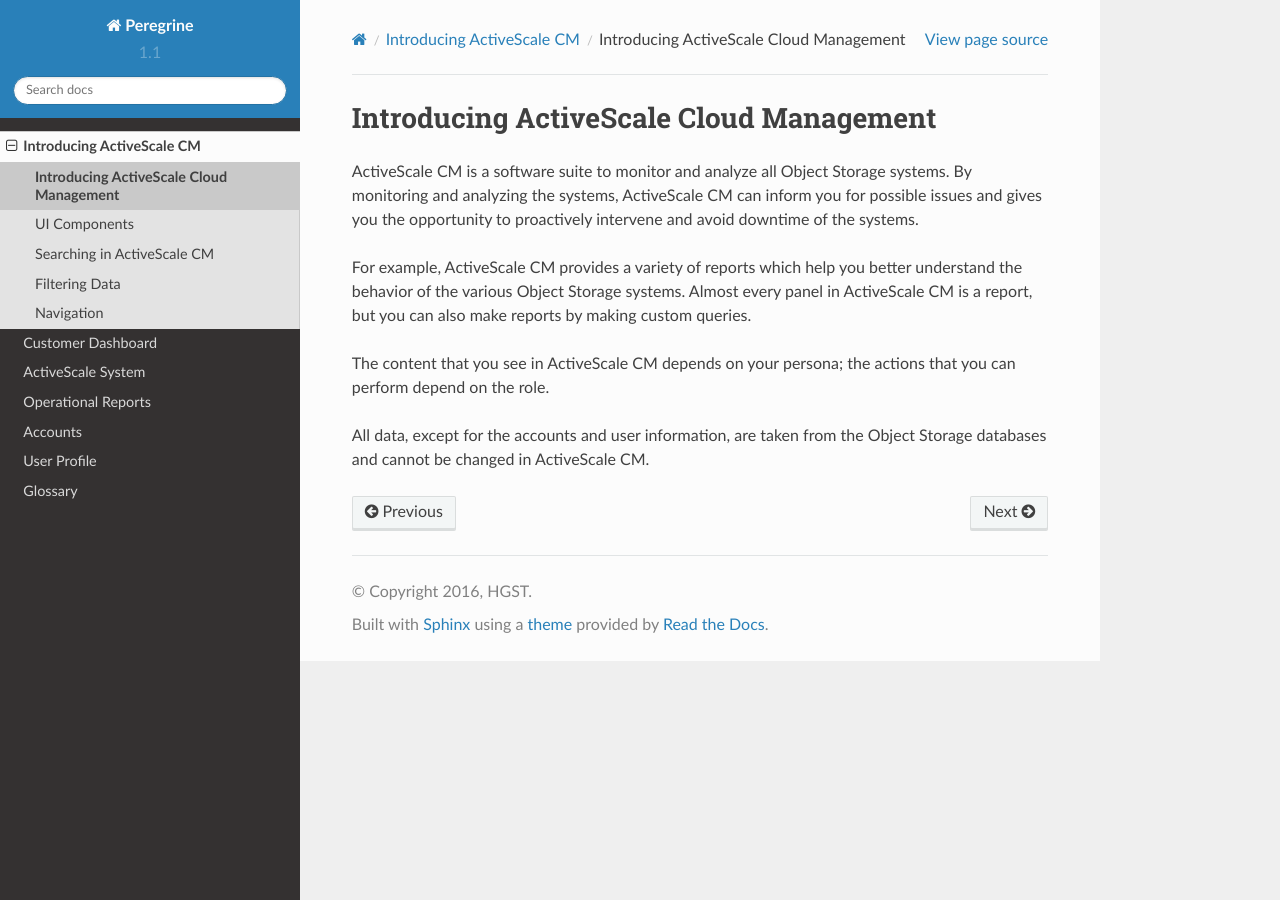
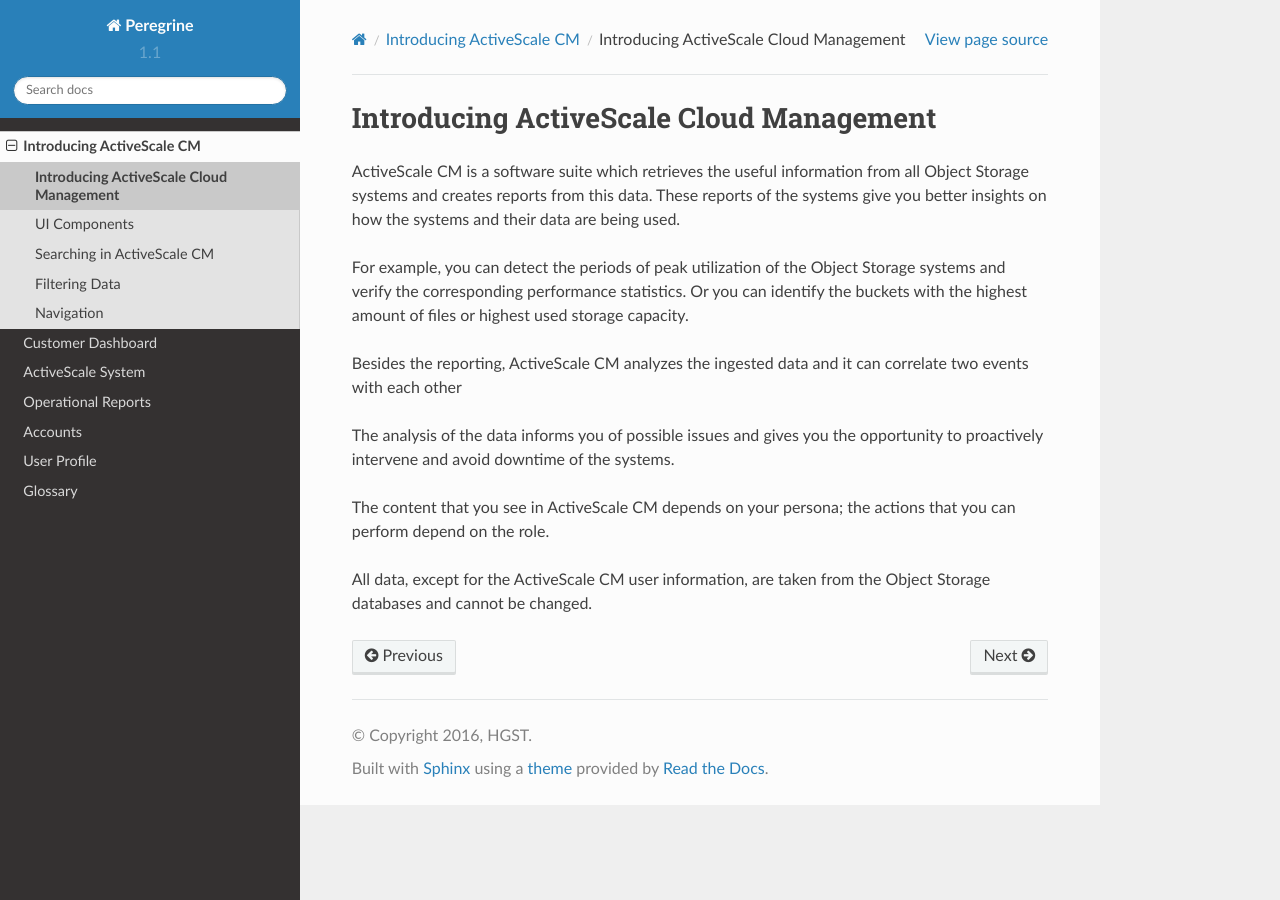
Before and after one commit to tdewolf/peregrine, a Sphinx documentation site: the page built from source/introduction/what_is_peregrine.rst, in a window 1280 px wide. Built offline with Sphinx 7.4.7 and the Read the Docs theme 2.0.0, drawn with Linux system fonts in a browser that asks for light colours; pages that are not in the unit, such as notebooks, are missing from menus.

Commit message:
start processing mukesh's remarks + rewrite introduction to emphasize the analysis and not the support functionality

```diff
--- a/source/introduction/what_is_peregrine.rst
+++ b/source/introduction/what_is_peregrine.rst
@@ -3,13 +3,18 @@
 Introducing |prodlong|
 ======================
 
-|prod| is a software suite to monitor and analyze all |as| systems. By monitoring and analyzing
-the systems, |prod| can inform you for possible issues and gives you the opportunity to proactively
+|prod| is a software suite which retrieves the useful information from all |as| systems and creates
+reports from this data. These reports of the systems give you better insights on how the systems and
+their data are being used.
+
+For example, you can detect the periods of peak utilization of the |as| systems and verify the
+corresponding performance statistics. Or you can identify the buckets with the highest amount of files or
+highest used storage capacity.
+
+Besides the reporting, |prod| analyzes the ingested data and it can correlate two events with each other
+
+The analysis of the data informs you of possible issues and gives you the opportunity to proactively
 intervene and avoid downtime of the systems.
-
-For example, |prod| provides a variety of reports which help you better understand the behavior of the
-various |as| systems. Almost every panel in |prod| is a report, but you can also make reports by making
-custom queries.
 
 .. ifconfig:: persona != 'customer'
 
@@ -20,5 +25,5 @@
 
    The actions that you can perform in |prod|, depend on the :term:`role`.
 
-All data, except for the accounts and user information, are taken from the |as| databases and cannot be
-changed in |prod|.
+All data, except for the |prod| user information, are taken from the |as| databases and cannot be
+changed.
```
Also changed, not shown: source/introduction/ui_components.rst (+23 -6 lines), 1 other file.
